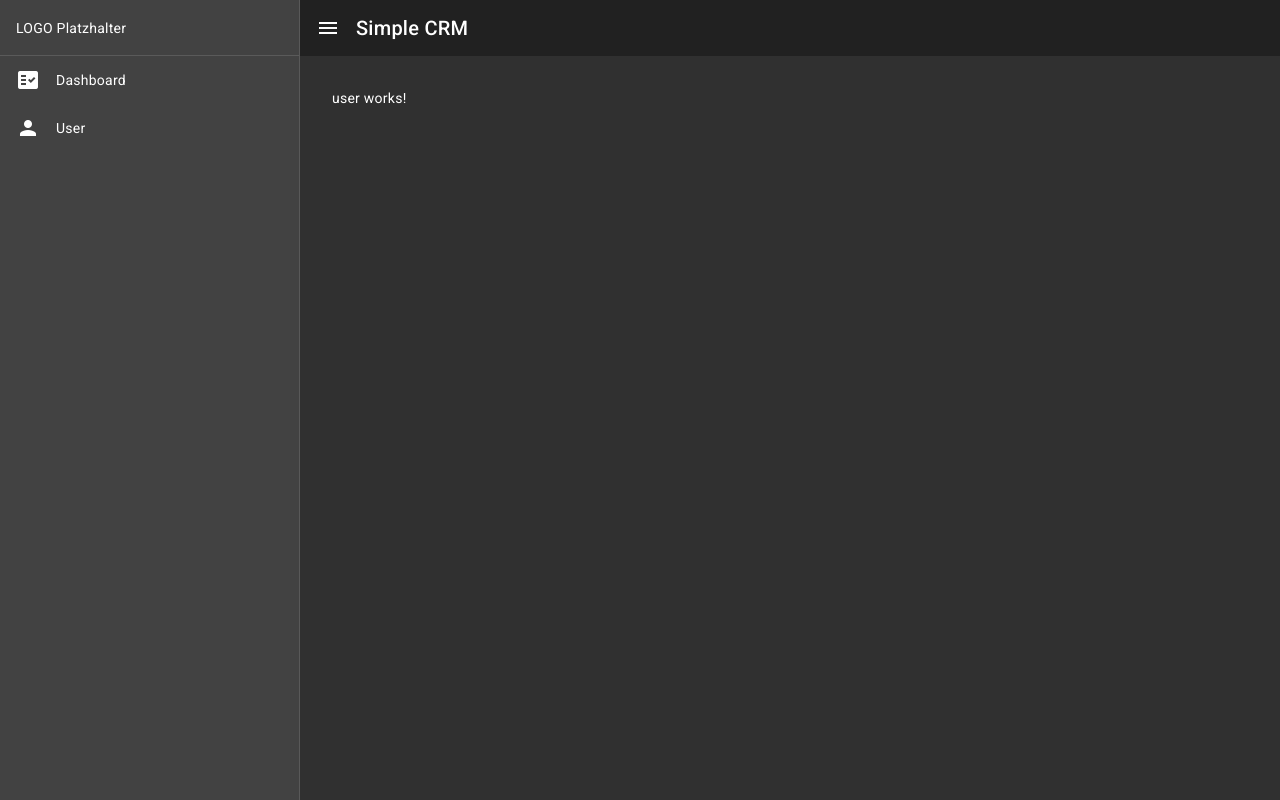
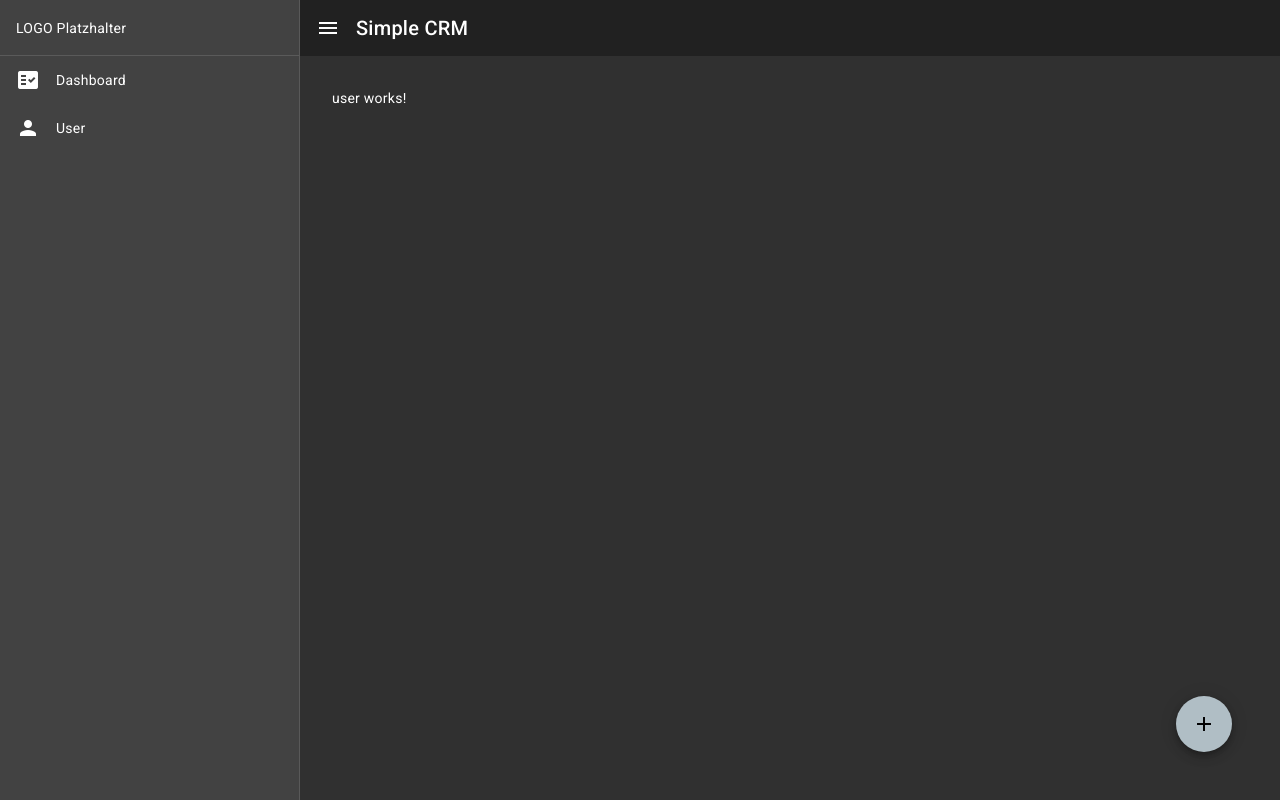
Before and after one commit to Solquarters/2024_10_01_simple-crm, an Angular app: page /user in a window 1280 px wide. Built offline with nearby package versions, Linux system fonts and the light colour scheme.

Commit message:
user and button with tooltip and variables

```diff
--- a/src/app/app.module.ts
+++ b/src/app/app.module.ts
@@ -10,6 +10,8 @@ import {MatSidenavModule} from '@angular/material/sidenav';
 import {MatIconModule} from '@angular/material/icon';
 import { DashboardComponent } from './dashboard/dashboard.component';
 import { UserComponent } from './user/user.component';
+import {MatButtonModule} from '@angular/material/button';
+import {MatTooltipModule} from '@angular/material/tooltip';
 
 @NgModule({
   declarations: [
@@ -22,7 +24,9 @@ import { UserComponent } from './user/user.component';
     AppRoutingModule,
     MatToolbarModule,
     MatSidenavModule,
-    MatIconModule
+    MatIconModule,
+    MatButtonModule,
+    MatTooltipModule
   ],
   providers: [
     provideAnimationsAsync()
--- a/src/app/user/user.component.html
+++ b/src/app/user/user.component.html
@@ -1 +1,8 @@
 <p>user works!</p>
+
+
+
+<button class="add-user-button-class" mat-fab aria-label="Example icon button with a delete icon"
+matTooltip="Add user" matTooltipPosition="above">
+    <mat-icon>add</mat-icon>
+  </button>
--- a/src/app/user/user.component.scss
+++ b/src/app/user/user.component.scss
@@ -0,0 +1,5 @@
+.add-user-button-class{
+    position: absolute;
+    bottom: 48px;
+    right: 48px;
+}
```
